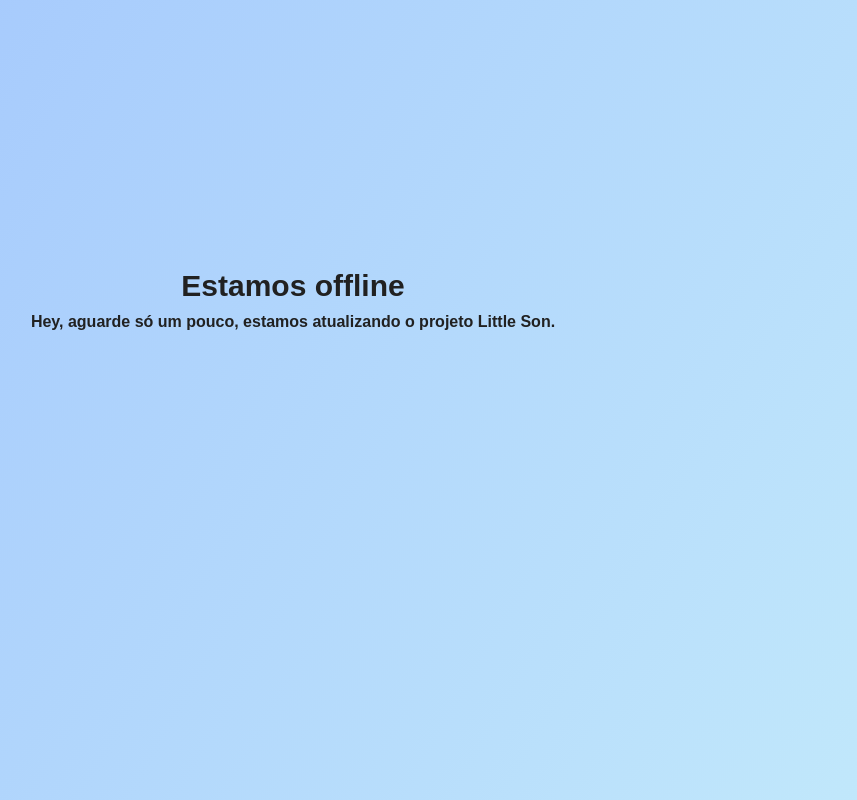
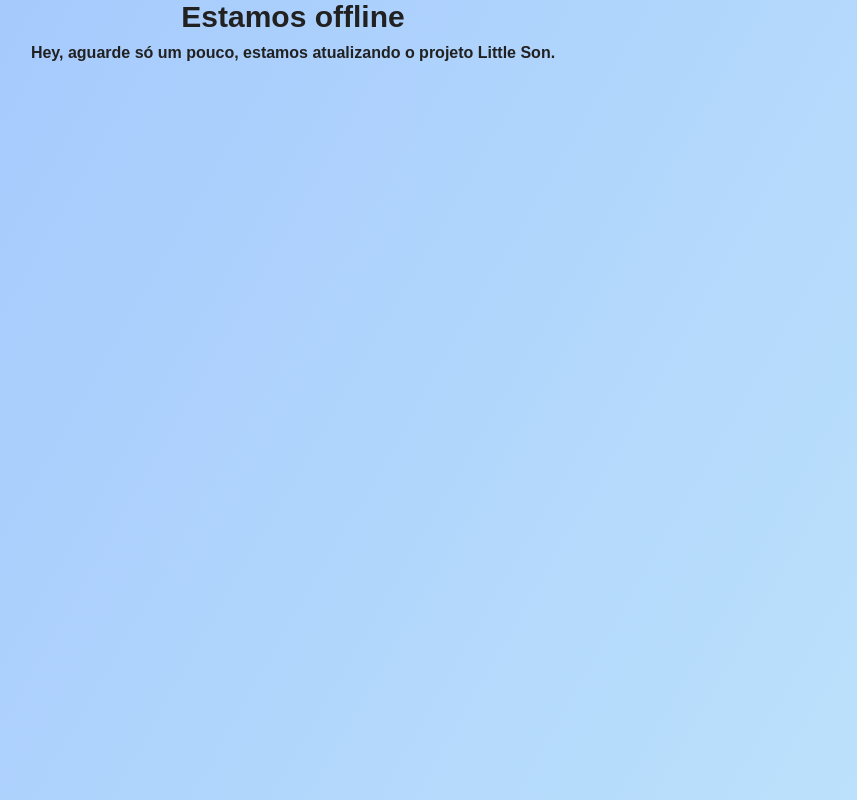
Before and after one commit to Little-Son/site_littleson, a Next.js app: page / in a window 1280 px wide. Shown: the top 800 px of the page, without its empty margins (347-1204 px from the left). Built offline with nearby package versions, Linux system fonts and the light colour scheme.

Commit message:
fix: fix styles

```diff
--- a/pages/index.js
+++ b/pages/index.js
@@ -44,6 +44,10 @@ const Info = styled.section`
         font-size:1.6rem;
     }
 
+    div {
+        height:90vh;
+    }
+
 `
 
 const Ads = styled.div`
@@ -70,8 +74,11 @@ export default function HomePage() {
         <div>
             <GlobalStyle />
             <Info>
-                <h1>Estamos offline</h1>
-                <h2>Hey, aguarde só um pouco, estamos atualizando o projeto Little Son.</h2>
+                <div>
+                    <h1>Estamos offline</h1>
+                    <h2>Hey, aguarde só um pouco, estamos atualizando o projeto Little Son.</h2>
+                </div>
+
                 <Ads>
                     <script async src="https://pagead2.googlesyndication.com/pagead/js/adsbygoogle.js"></script>
                     <GoogleAds/>
```
